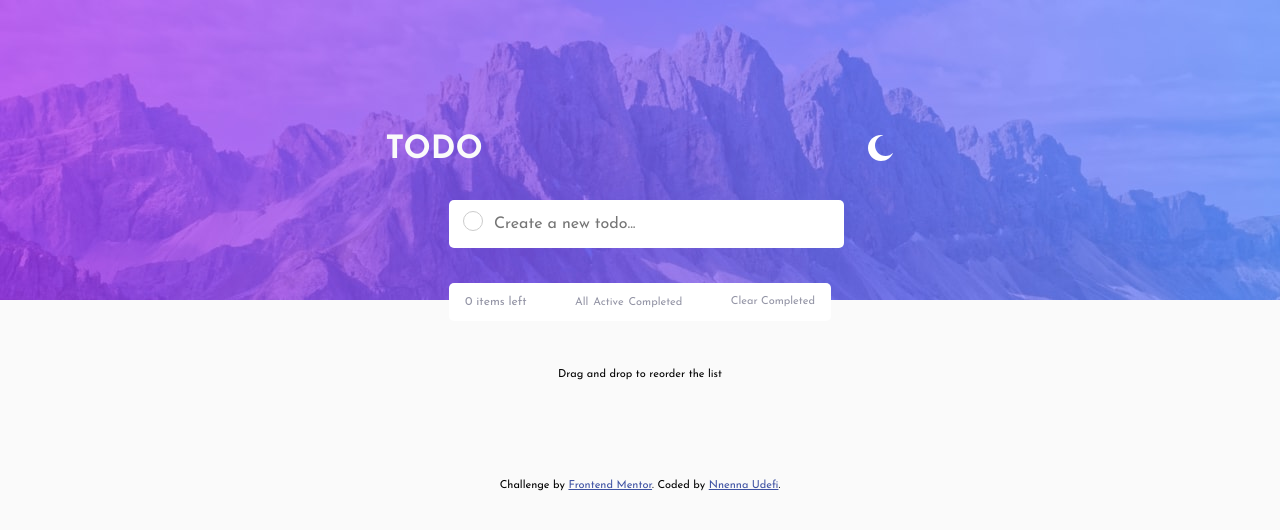
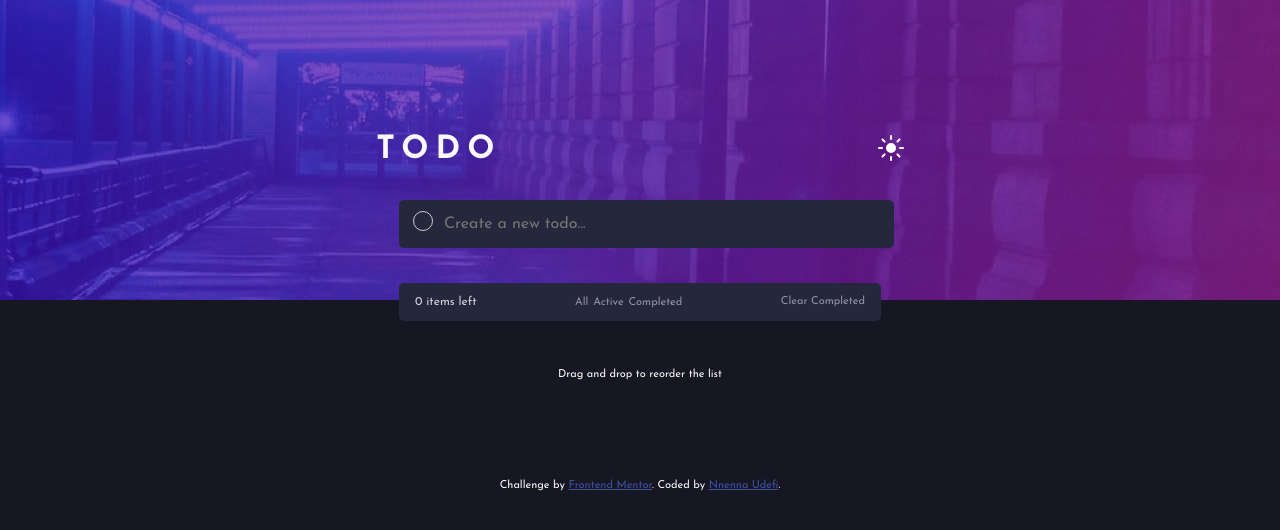
Before and after one commit to Nnenna-udefi/todolist, a React (Create React App) app: page / in a window 1280 px wide. Shown: the top 530 px of the page. Built offline with nearby package versions, Linux system fonts and the light colour scheme.

Commit message:
changed default mode to dark, make the form width bigger and added letter spacing to the title

```diff
--- a/src/App.js
+++ b/src/App.js
@@ -8,7 +8,7 @@ import Toggle from './components/ToggleModeButton';
 const App = () => {
   const [todos, setTodos] = useState([]);
   const [filter, setFilter] = useState('all');
-  const [mode, setMode] = useState('light');
+  const [mode, setMode] = useState('dark');
 
 
   useEffect(() => {
--- a/src/App.scss
+++ b/src/App.scss
@@ -29,6 +29,8 @@ $hover-light-grayish-blue: hsl(236, 33%, 92%);
             text-transform: uppercase;
             color: $light-gray;
             padding: 5rem 0 5rem;
+            font-size: 2rem;
+            letter-spacing: 7px;
         }
     }
 
@@ -86,7 +88,7 @@ $hover-light-grayish-blue: hsl(236, 33%, 92%);
             font-family: 'Josefin Sans', sans-serif;
             font-size: 1rem;
             @media screen and (min-width:500px) {
-                width: 350px;
+                width: 450px;
             }
         }
         .round {
@@ -159,7 +161,7 @@ $hover-light-grayish-blue: hsl(236, 33%, 92%);
             align-items: center;
         }
         @media screen and (min-width:500px) {
-            width: 350px;
+            width: 450px;
             img {
                 width: 10px;
             }
@@ -244,7 +246,7 @@ $hover-light-grayish-blue: hsl(236, 33%, 92%);
         justify-content: space-between;
         font-size: 12px;
         @media screen and (min-width:500px) {
-            width: 350px;
+            width: 450px;
         }
         &.light-mode {
             background-color: #fff;
--- a/src/index.css
+++ b/src/index.css
@@ -3,9 +3,8 @@
   margin: 0;
 }
 body {
-  /* background-color: hsl(0, 0%, 98%); */
   font-family: 'Josefin Sans', sans-serif;
-  font-size: 0.6rem;
+  font-size: 0.8rem;
 }
 
 @media screen and (min-width:500px){
```
